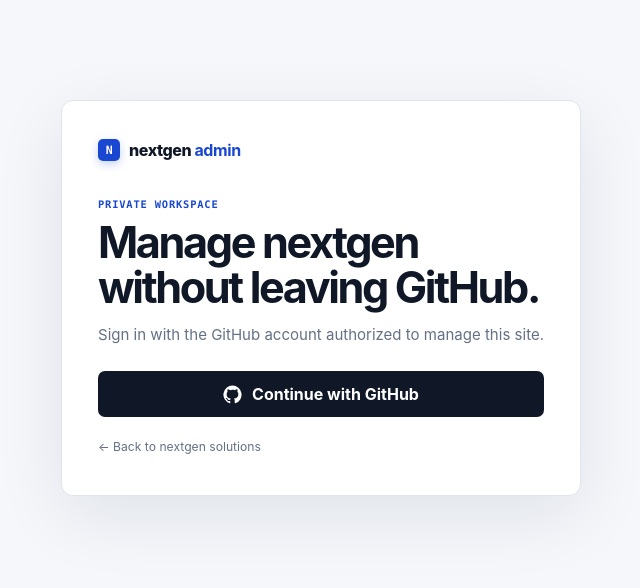
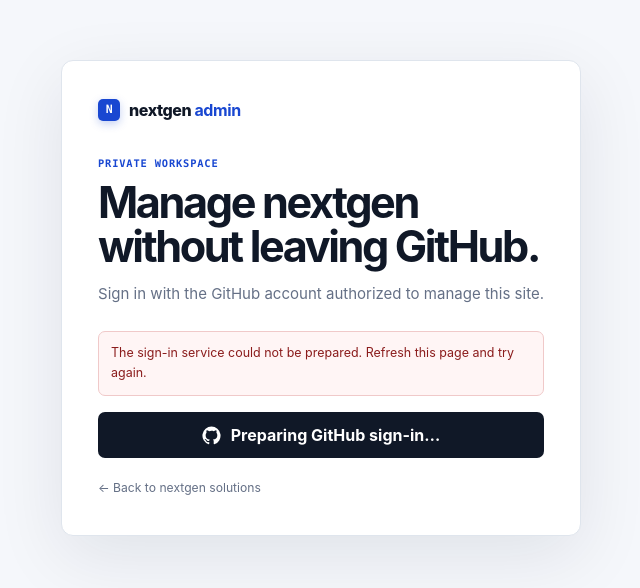
Before and after one commit to melvingb/nextgen-site, a Next.js app: page /admin/login in a window 1280 px wide. Shown: the part 102-690 px from the top of the page, without its empty margins (319-959 px from the left). Built offline with nearby package versions, Linux system fonts and the light colour scheme; no server answers.

Commit message:
fix: replace Auth.js signIn server action

```diff
--- a/app/admin/login/page.tsx
+++ b/app/admin/login/page.tsx
@@ -1,6 +1,7 @@
 import type { Metadata } from "next";
 import { redirect } from "next/navigation";
-import { auth, signIn } from "@/auth";
+import { auth } from "@/auth";
+import { GitHubSignInButton } from "./GitHubSignInButton";
 
 export const metadata: Metadata = {
   title: "Admin sign in",
@@ -11,9 +12,18 @@
   searchParams: Promise<{ error?: string }>;
 };
 
+const errorMessages: Record<string, string> = {
+  AccessDenied: "This GitHub account is not authorized to access the admin.",
+  Configuration: "The sign-in service is temporarily misconfigured. Try again after the latest deployment finishes.",
+  OAuthCallback: "GitHub returned an OAuth callback error. Please try again.",
+  OAuthSignin: "GitHub sign-in could not be started. Please try again.",
+};
+
 export default async function AdminLoginPage({ searchParams }: Props) {
   const session = await auth();
-  if (session?.user) redirect("/admin");
+  const adminSession = session as (typeof session & { isAdmin?: boolean }) | null;
+
+  if (session?.user && adminSession?.isAdmin) redirect("/admin");
 
   const { error } = await searchParams;
 
@@ -28,19 +38,13 @@
         <h1>Manage nextgen without leaving GitHub.</h1>
         <p className="admin-login-copy">Sign in with the GitHub account authorized to manage this site.</p>
 
-        {error && <div className="admin-auth-error" role="alert">Access was not granted. Make sure you are using the configured GitHub account.</div>}
+        {error && (
+          <div className="admin-auth-error" role="alert">
+            {errorMessages[error] ?? "GitHub sign-in did not complete. Please try again."}
+          </div>
+        )}
 
-        <form action={async () => {
-          "use server";
-          await signIn("github", { redirectTo: "/admin" });
-        }}>
-          <button className="admin-github-button" type="submit">
-            <svg viewBox="0 0 24 24" aria-hidden="true">
-              <path fill="currentColor" d="M12 .7a11.5 11.5 0 0 0-3.64 22.4c.58.1.8-.25.8-.56v-2.2c-3.25.7-3.94-1.38-3.94-1.38-.53-1.35-1.3-1.71-1.3-1.71-1.06-.73.08-.72.08-.72 1.17.08 1.79 1.2 1.79 1.2 1.04 1.78 2.73 1.27 3.4.97.1-.75.4-1.27.74-1.56-2.6-.3-5.33-1.3-5.33-5.68 0-1.25.45-2.28 1.18-3.08-.12-.29-.51-1.46.11-3.04 0 0 .96-.31 3.16 1.18A10.9 10.9 0 0 1 12 6.14c.98 0 1.97.13 2.89.39 2.2-1.5 3.16-1.18 3.16-1.18.62 1.58.23 2.75.11 3.04.73.8 1.18 1.83 1.18 3.08 0 4.4-2.74 5.38-5.35 5.67.42.36.79 1.08.79 2.18v3.23c0 .31.21.67.8.56A11.5 11.5 0 0 0 12 .7Z" />
-            </svg>
-            Continue with GitHub
-          </button>
-        </form>
+        <GitHubSignInButton />
 
         <a className="admin-back-link" href="/">← Back to nextgen solutions</a>
       </section>
```
